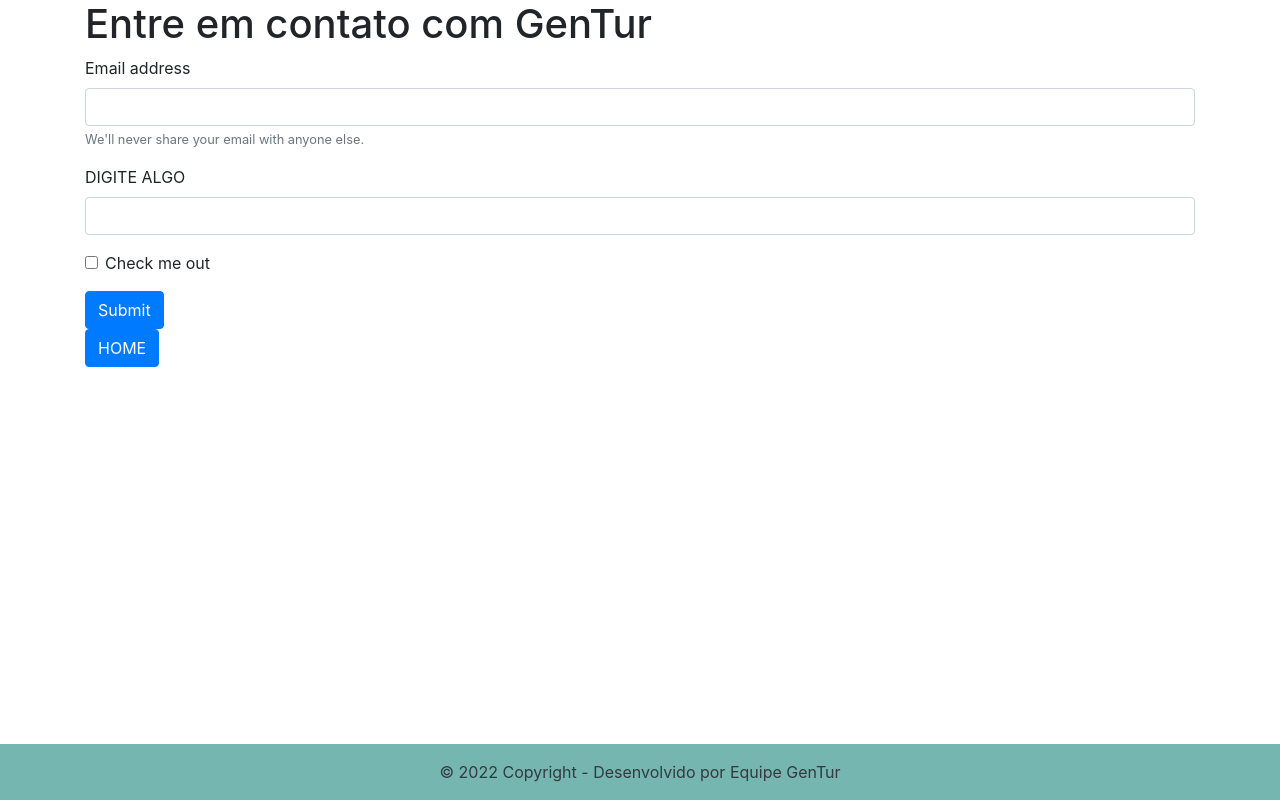
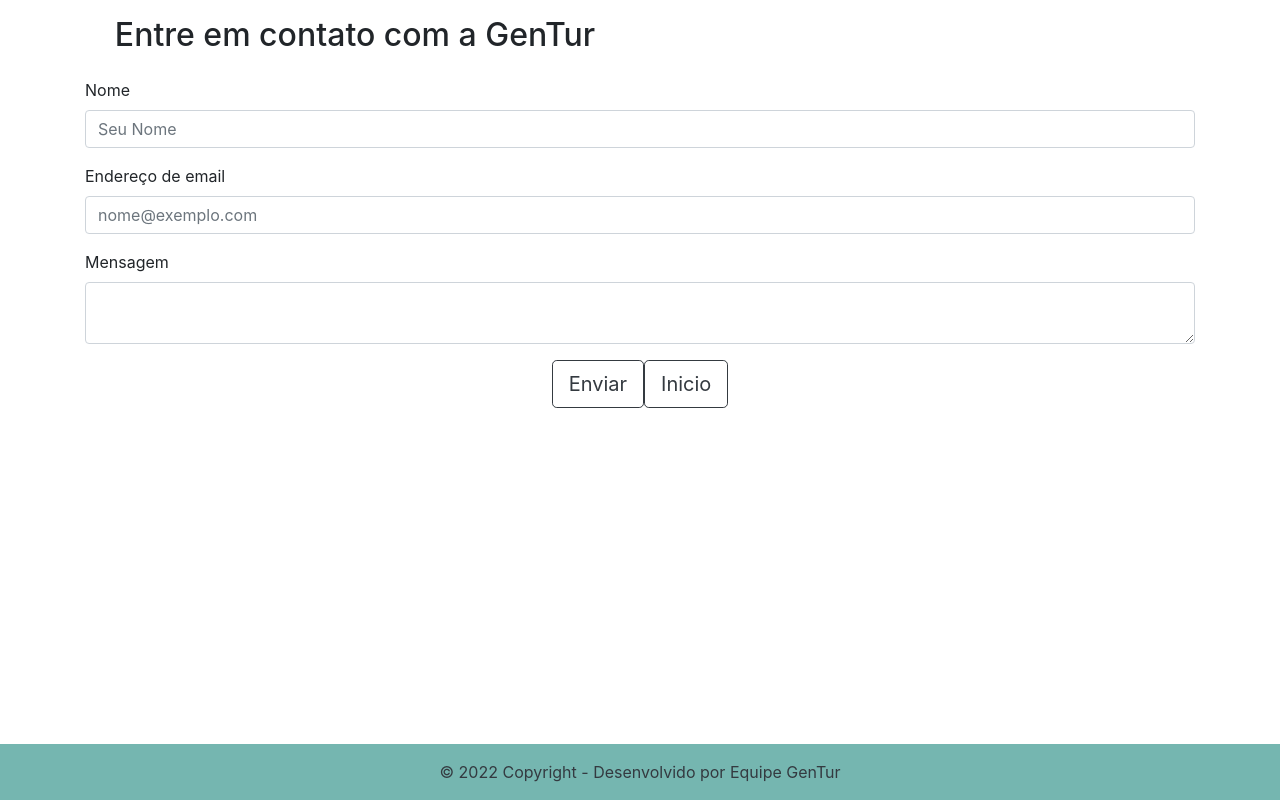
Before and after one commit to projetogentour/GenturFront, an Angular app: page /contato in a window 1280 px wide. Built offline with nearby package versions, Linux system fonts and the light colour scheme.

Commit message:
Adcionando detalhes da pagina inicial

```diff
--- a/src/app/contato/contato.component.html
+++ b/src/app/contato/contato.component.html
@@ -1,31 +1,33 @@
 <div class="container">
 <div class="row">
-  <div class="col-md-12">
-    <h1>Entre em contato com GenTur</h1>
+  <div class="col-md-6" id="contato">
+    <h2 class="text-center p-3">Entre em contato com a GenTur</h2>
   </div>
 </div>
-
-  <div class="row d-flex justify-content-center ">
+<div class="row">
   <div class="col-md-12">
 
     <form>
       <div class="form-group">
-          <label for="exampleInputEmail1">Email address</label>
-          <input type="email" class="form-control" id="exampleInputEmail1" aria-describedby="emailHelp">
-          <small id="emailHelp" class="form-text text-muted">We'll never share your email with anyone else.</small>
+        <label for="exampleFormControlInput1">Nome</label>
+        <input type="text" id="nome" name="nome" class="form-control" id="exampleFormControlInput1" placeholder="Seu Nome" onkeyup="validaNome()">
+        <div id="txtNome"></div>
       </div>
       <div class="form-group">
-          <label for="exampleInputPassword1">DIGITE ALGO</label>
-          <input type="password" class="form-control" id="exampleInputPassword1">
+        <label for="exampleFormControlInput1">Endereço de email</label>
+        <input type="email" id="email" class="form-control" id="exampleFormControlInput1" placeholder="nome@exemplo.com" onkeyup="validaEmail()">
+        <div id="txtEmail"></div>
       </div>
-        <div class="form-group form-check">
-          <input type="checkbox" class="form-check-input" id="exampleCheck1">
-          <label class="form-check-label" for="exampleCheck1">Check me out</label>
+      <div class="form-group">
+        <label for="exampleFormControlTextarea1">Mensagem</label>
+        <textarea class="form-control" id="mensagem" id="exampleFormControlTextarea1" rows="2" onkeyup="validaMensagem()"></textarea>
+        <div id="txtMensagem"></div>
+
       </div>
-        <button type="submit" class="btn btn-primary" routerLink="/entrar">Submit</button>
+      <div class="form-group d-flex justify-content-center">
+        <button class="btn btn-outline-dark btn-lg mb-4" routerLink="/entrar">Enviar</button>
+        <button type="submit" class="btn btn-outline-dark btn-lg mb-4" routerLink="/inicio">Inicio</button>
+      </div>
     </form>
-
-      <button type="submit" class="btn btn-primary" routerLink="/inicio">HOME</button>
   </div>
 </div>
-</div>
--- a/src/app/pagina-inicial/pagina-inicial.component.html
+++ b/src/app/pagina-inicial/pagina-inicial.component.html
@@ -130,6 +130,7 @@
 <div class="jumbotron d-block" id="sobre">
   <div class="container">
     <h1 class="display-4">GenTur</h1>
-    <p class="lead">Aqui vai um texto sobre o projeto integrador GenTur</p>
+    <p class="lead"> Somos um guia de vendas de produtores locais, onde o foco é expandir a cultura do Brasil! O foco do turismo esta em cidades mais conhecidas, e queremos trazer produtos e serviços de pessoas que lutam diariamente para serem vistas!.
+       </p>
   </div>
 </div>
```
Also changed, not shown: src/app/menu/menu.component.html (+7 -2 lines). Lines whose indentation alone changed are shown as unchanged.
